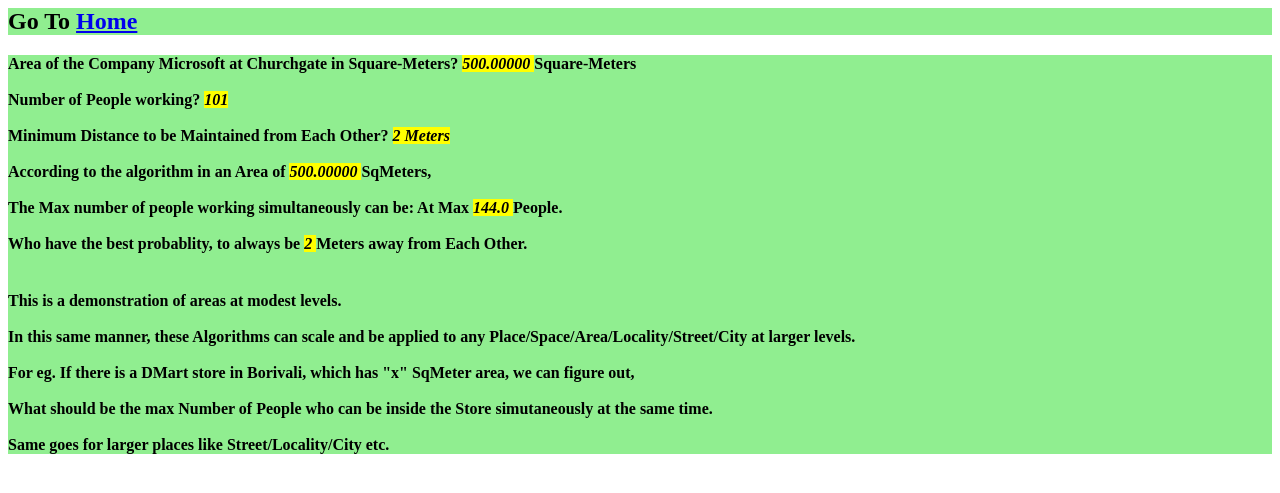
After one commit to ashish2/aayu, a Django app: page /greened/city/1/branch/1/ in a window 1280 px wide. The commit adds this page. Shown: the top 493 px of the page. Run offline with Django 3.2, Linux system fonts and the light colour scheme; data comes from the database, SQL or seed files in the repository.

Commit message:
U: completed v.01

```diff
--- a/algo/algo.py
+++ b/algo/algo.py
@@ -1,6 +1,6 @@
 
 import math
-import constants
+from . import constants
 
 
 # Check for
@@ -57,7 +57,7 @@ def how_many_can_be_handled(area):
     # If division greater than half_of_area, so division less than 2
     # Then, NumberOfPoints will Most Probably 1 + 1 At Origin
     # NumberOfPeople is SquareTheValueOf(NumberOfPoints)
-    else if number_of_points < 2:
+    elif number_of_points < 2:
         number_of_points = 2
 
     handle = pow(number_of_points, 2)
--- /dev/null
+++ b/greened/templates/branch_people.html
@@ -0,0 +1,99 @@
+<div
+	style="background-color: lightgreen"
+>
+	<h2>
+		Go To <a href="/">Home</a>
+	</h2>
+</div>
+
+<div
+	style="background-color: lightgreen"
+>
+
+<!--
+The branch of Company {{branch.company}}
+at {{branch.address}}
+has {{branch.userprofile_set.count}} number of people working
+with and Area of {{branch.area}} Square Meters.
+With the minimum distance to be maintained at {{min_dist}},
+The Max Number of People this Company Branch can handle is {{handle}}
+-->
+
+	<div>
+		<b>
+			Area of the Company {{branch.company.name}} at {{branch.address}} in Square-Meters?
+			<i
+				style="background-color: yellow"
+			>
+				{{branch.area}}
+			</i>
+			Square-Meters
+		</b>
+		<br />
+		<br />
+		<b>
+		Number of People working?
+			<i
+				style="background-color: yellow"
+			>
+		{{branch.userprofile_set.count}}
+			</i>
+		</b>
+		<br />
+		<br />
+		<b>
+			Minimum Distance to be Maintained from Each Other?
+			<i
+				style="background-color: yellow"
+			>
+			{{min_dist}}
+			Meters
+			</i>
+		</b>
+		<br />
+		<br />
+		<b>
+			According to the algorithm in an Area of
+			<i
+				style="background-color: yellow"
+			>
+			{{branch.area}}
+			</i>
+			SqMeters,
+			<br />
+			<br />
+			The Max number of people working simultaneously can be: At Max
+			<i
+				style="background-color: yellow"
+			>
+				{{handle}}
+			</i> People.
+			<br />
+			<br />
+			Who have the best probablity, to always be
+			<i
+				style="background-color: yellow"
+			>
+			{{min_dist}}
+			</i>
+			Meters away from Each Other.
+		<br />
+		</b>
+	</div>
+	<br />
+	<h4>
+		This is a demonstration of areas at modest levels.
+		<br />
+		<br />
+		In this same manner, these Algorithms can scale and be applied to any Place/Space/Area/Locality/Street/City at larger levels.
+		<br />
+		<br />
+		For eg. If there is a DMart store in Borivali, which has "x" SqMeter area, we can figure out,
+		<br />
+		<br />
+		What should be the max Number of People who can be inside the Store simutaneously at the same time.
+		<br />
+		<br />
+		Same goes for larger places like Street/Locality/City etc.
+		<br />
+</div>
--- a/greened/urls.py
+++ b/greened/urls.py
@@ -10,6 +10,7 @@ urlpatterns = [
             #CitiesView.as_view()
             #CityListView.as_view()
         #),
+        path('greened/city/<int:city_id>/branch/<int:branch_id>/', branch_people, name="branch_people"),
         path('greened/city/<int:city_id>/', details, name="details"),
         path('greened/', index, name='index'),
         path('', index, name='index'),
--- a/greened/views.py
+++ b/greened/views.py
@@ -4,6 +4,7 @@ from django.views.generic import TemplateView
 
 # Create your views here.
 from cities.models import City
+from companies.models import Branch
 
 class CitiesView(TemplateView):
     template_name = "city.html"
@@ -14,16 +15,32 @@ class CityListView(TemplateView):
 def index(request):
     cities = City.objects.all()
 
-    print(cities)
-    context = {'data': cities}
+    context = {'cities': cities}
 
     return render(request, 'index.html', context)
 
 
 def details(request, city_id):
-    data = City.objects.get(id=city_id)
+    city = City.objects.get(id=city_id)
+    branches = city.branch_set.all()
 
-    print(cities)
-    context = {'data': data}
+    context = {'city': city, 'branches': branches}
 
     return render(request, 'details.html', context)
+
+from algo import algo
+def branch_people(request, city_id, branch_id):
+    city = City.objects.get(id=city_id)
+    branch = Branch.objects.get(id=branch_id)
+
+    min_dist = algo.minimum_distance_to_be_maintained()
+    handle = algo.how_many_can_be_handled(branch.area)
+
+    context = {
+        'city': city,
+        'branch': branch,
+        'min_dist': min_dist,
+        'handle': handle
+    }
+
+    return render(request, 'branch_people.html', context)
```
Also changed, not shown: greened/templates/details.html (+20 -3 lines), greened/templates/index.html (+2 -15 lines).
